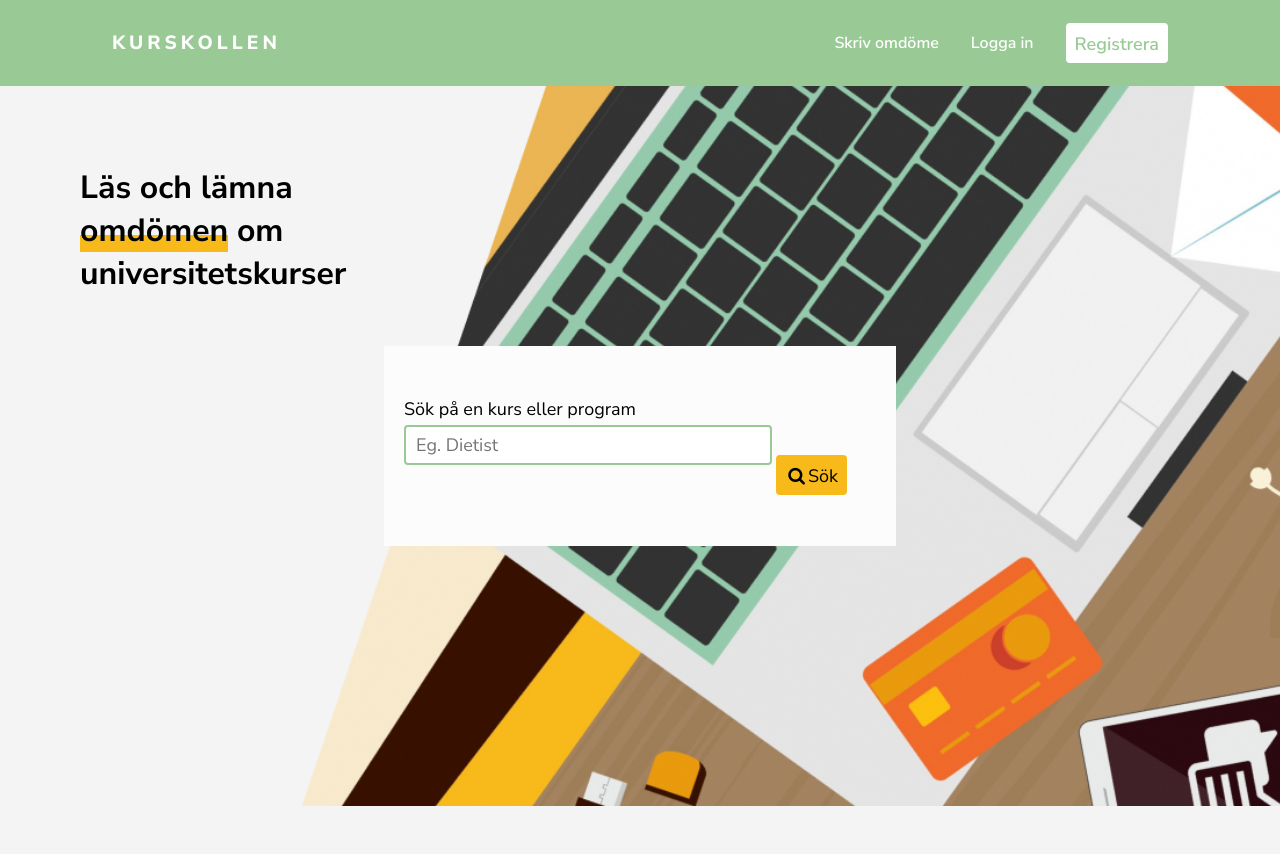
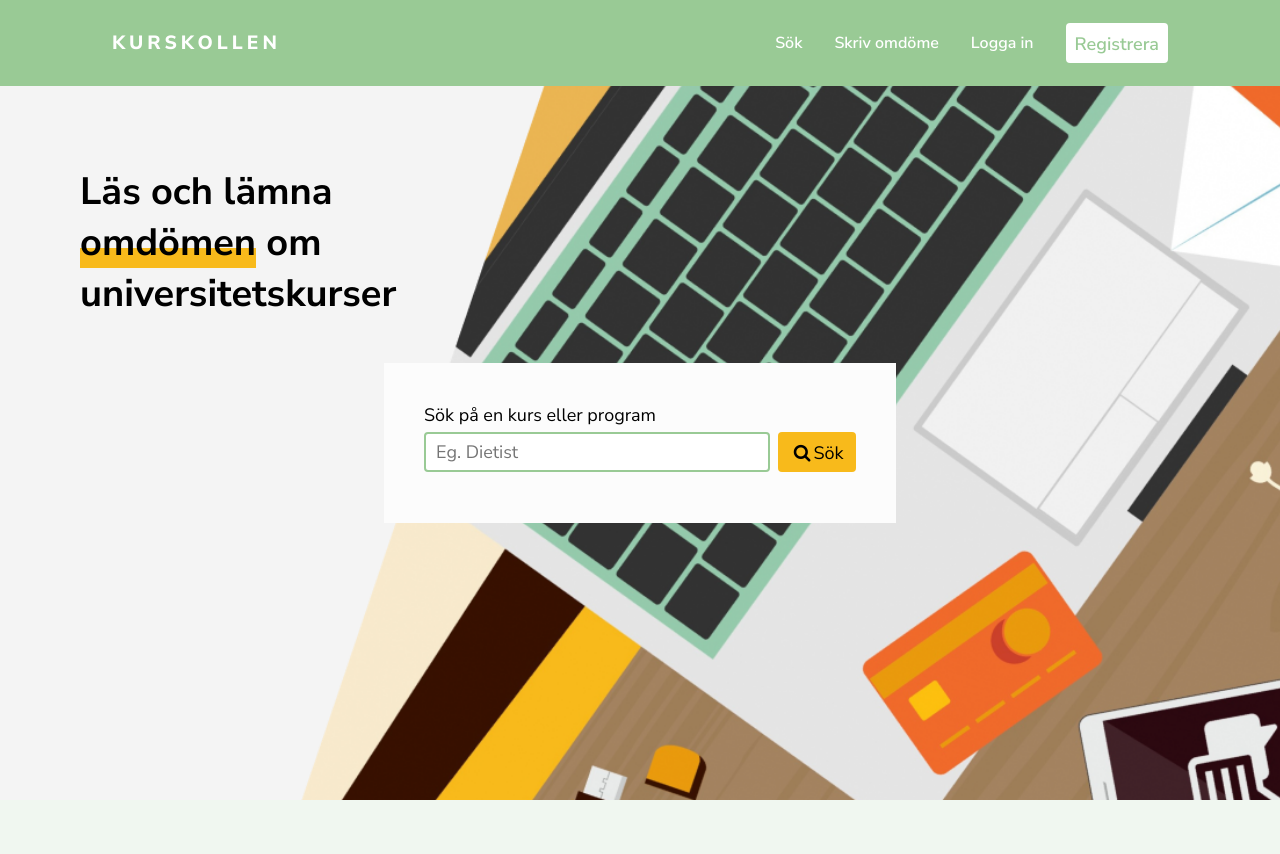
Before and after one commit to fika4life/KURSKOLLEN-web, a Flask app: page / in a window 1280 px wide. After the commit the page ends 800 px from the top, so only its background shows below. Run offline with Flask 2, Linux system fonts and the light colour scheme.

Commit message:
fixed issue with viewport overflow.

```diff
--- a/app.py
+++ b/app.py
@@ -2,6 +2,8 @@ from flask import Flask, request, render_template
 
 
 app = Flask(__name__)
+
+app.debug = True
 
 @app.route("/")
 def index():
@@ -23,4 +25,4 @@ def writeReview():
         return render_template('writeReview.html')
 
 if __name__ == '__main__':
-    app.run(debug=True)
+    app.run(debug = True)
--- a/static/styles.css
+++ b/static/styles.css
@@ -18,6 +18,8 @@
 
 body {
   font-family: "Nunito Sans", sans-serif;
+  height: 100vh;
+  background-color: var(--mediumgray);
 }
 
 /* global styles */
@@ -156,30 +158,35 @@ a.navbar-brand {
 }
 
 /* main styles*/
-main.container {
-  width: 100vw;
-  background-color: var(--mediumgray);
+.main-container {
+
   display: flex;
+  justify-content: center;
+  align-items: center;
+
 }
 
 .content-container{
   width: 1024px;
   background-color: white;
   padding: 40px;
+
 }
 
 /* Home styles*/
 #home {
   background-image: url("./images/desk.png");
-  height: 90vh;
   background-position: right -300px bottom;
   background-repeat: no-repeat;
   background-size: cover;
   width: 100%;
+  overflow: hidden;
   display: flex;
   justify-content: center;
   align-items: center;
-  position: relative;
+  position: absolute;
+  top: 86px;
+  bottom: 0;
 }
 #hero-text {
   width: 20%;
@@ -188,36 +195,47 @@ main.container {
   display: block;
   top: 80px;
   left: 80px;
+  font-size: 38px;
 }
 
 #search-container {
   width: 40%;
   min-width: 400px;
-  height: 200px;
+  height: 160px;
   justify-self: center;
   align-self: center;
   background-color: var(--lightgray);
-  display: flex;
-  justify-content: center;
-  align-content: center;
+  padding: 40px;
+
 }
 
 #search-form {
-  flex-grow: 1;
-  padding: 20px;
+
+
   align-self: center;
+
+
+}
+
+
+
+#search-form .form-control label{
+  display: block;
 }
 
 #search-form .form-control input {
-  width: 78%;
+  width: 80%;
   float: left;
+
+
 }
 
-.form-control {
+.user-auth-container .form-control {
   position: relative;
   margin-bottom: 10px;
   padding-bottom: 20px;
 }
+
 .form-control input:focus {
   outline: none;
 }
@@ -226,7 +244,6 @@ main.container {
 }
 #search-form > button {
   height: 40px;
-  display: inline-block;
   background-color: var(--yellow);
   padding: 9px;
   font-size: 18px;
@@ -235,20 +252,18 @@ main.container {
   border: none;
   cursor: pointer;
   margin-left: 4px;
+  width: 18%;
+  float: right;
 }
 
 /* register styles*/
-.container {
-  display: flex;
-  justify-content: center;
-  align-content: center;
-  height: 96vh;
-}
 .user-auth-container {
   width: 400px;
   background-color: var(--lightgray);
-  align-self: center;
+  margin: 100px auto;
   padding: 40px 25px;
+
+
 }
 
 .user-auth-h {
--- a/templates/layout.html
+++ b/templates/layout.html
@@ -19,6 +19,9 @@
             <a class="navbar-brand" href="/">KURSKOLLEN</a>
           </li>
           <li class="nav-item">
+            <a class="nav-link" href="/">Sök</a>
+          </li>
+          <li class="nav-item">
             <a class="nav-link" href="/write-review">Skriv omdöme</a>
           </li>
           <li class="nav-item">
@@ -34,7 +37,7 @@
         </ul>
       </nav>
     </header>
-    <main class="container">{% block main %}{% endblock %}</main>
+    <main class="main-container">{% block main %}{% endblock %}</main>
     <script src="../static/script.js"></script>
   </body>
 </html>
--- a/templates/login.html
+++ b/templates/login.html
@@ -1,7 +1,6 @@
 {% extends 'layout.html' %} {% block title %}Logga in {% endblock %} {% block
 main %}
 
-<div class="container">
 <div class="user-auth-container">
   <h2 class="user-auth-h"><span class="highlighter">Logga in</span></h2>
   <div class="form-control">
@@ -19,5 +18,5 @@ main %}
     <a href="/register" class="user-auth-link">Registrera dig</a>
   </p>
 </div>
-</div>
+
 {% endblock %}
--- a/templates/writeReview.html
+++ b/templates/writeReview.html
@@ -23,7 +23,7 @@ main %}
       </div>
       <div class="form-control" id="rating">
         <label for="rating">Omdöme</label>
-        <input type="number" min="1" max="5" name="rating" />
+        <input type="number" min="1" max="5" name="rating" id="rating-input/>
       </div>
       <input
         type="range"
```
Also changed, not shown: other parts of static/styles.css (+30 -2 lines), 1 other file. Lines whose indentation alone changed are shown as unchanged.
